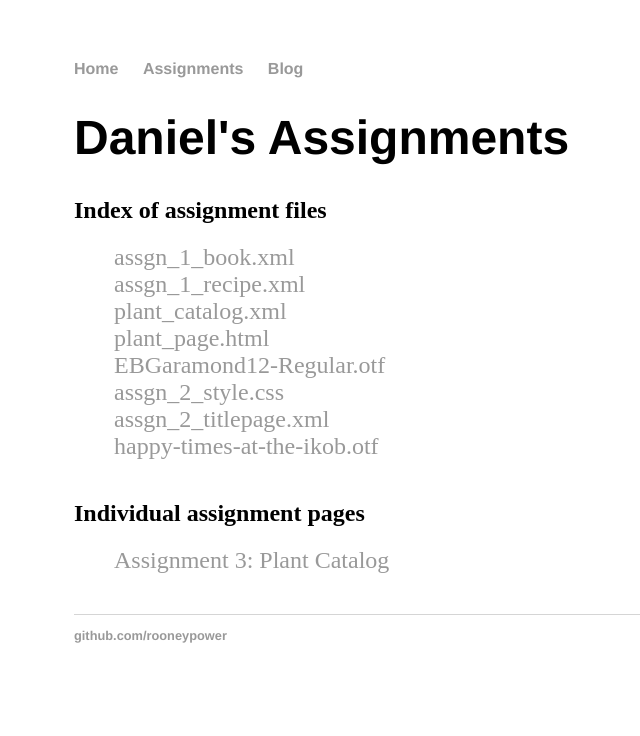
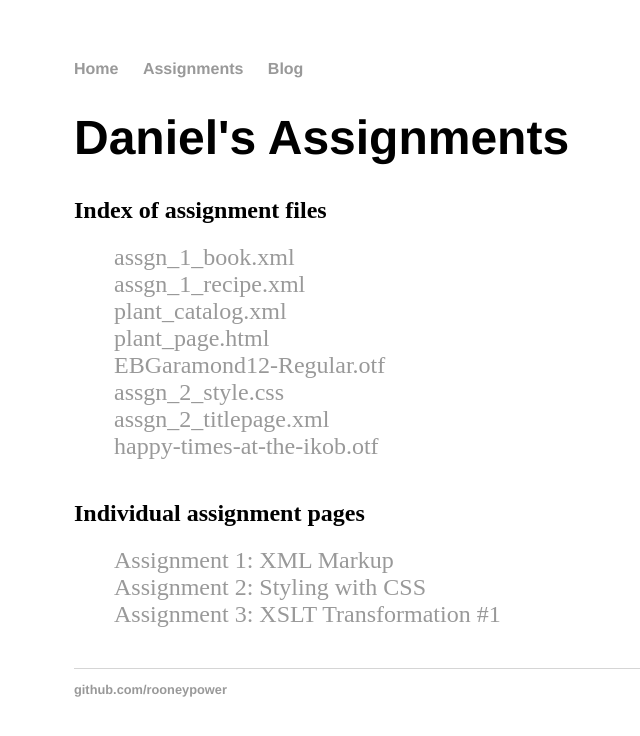
Before and after one commit to rooneypower/rooneypower.github.io, a Jekyll site: the page built from assignments/index.html, in a window 1280 px wide. Shown: the top 736 px of the page, without its empty margins (118-758 px from the left). Built offline with Jekyll 4.4.1, drawn with Linux system fonts in a browser that asks for light colours.

Commit message:
Update index.html

```diff
--- a/assignments/index.html
+++ b/assignments/index.html
@@ -14,5 +14,7 @@ title: "Daniel's Assignments"
 </ul>
 <h2>Individual assignment pages</h2>
 <ul class="posts">
-	<li><a href="plants">Assignment 3: Plant Catalog</a></li>
+	<li><a href="markup">Assignment 1: XML Markup</a></li>
+	<li><a href="titlepage">Assignment 2: Styling with CSS</a></li>
+	<li><a href="plants">Assignment 3: XSLT Transformation #1</a></li>
 </ul>
```
